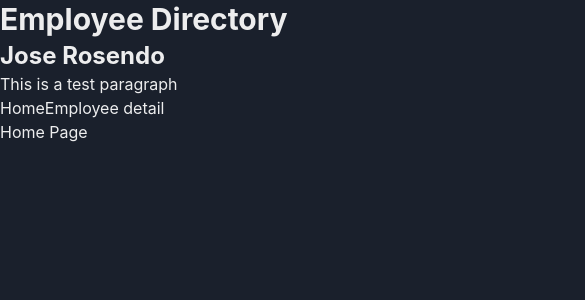
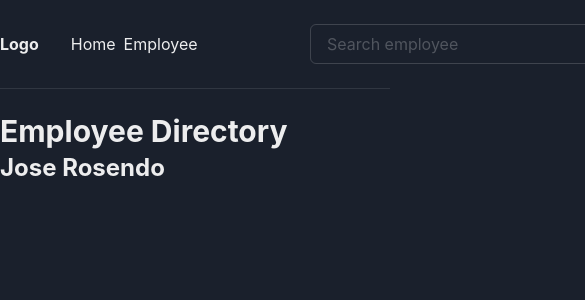
Before and after one commit to JMRBDev/Employees, a React (Create React App) app: page / in a window 390 px wide. Shown: the top 300 px of the page, 585 px wide, since content can reach past the window. Built offline with nearby package versions, Linux system fonts and the light colour scheme.

Commit message:
Base layout implemented including Navbar and some responsive styling

```diff
--- a/src/App.tsx
+++ b/src/App.tsx
@@ -1,22 +1,14 @@
 import React from 'react';
-import { ChakraProvider, Heading, Text, Link } from '@chakra-ui/react';
+import { ChakraProvider } from '@chakra-ui/react';
 import theme from './components/theme';
-import { Route, Routes } from 'react-router-dom';
-import HomePage from './components/pages/homePage';
-import EmployeeDetail from './components/pages/employeeDetail';
+import MainRouter from './components/routing/MainRouter';
+import Layout from './components/layout/index';
 
 const App = () => (
   <ChakraProvider theme={theme}>
-    <Heading as="h1">Employee Directory</Heading>
-    <Heading as="h2" size="lg">Jose Rosendo</Heading>
-    <Text>This is a test paragraph</Text>
-    <Link href='/'>Home</Link>
-    <Link href='/employee-detail'>Employee detail</Link>
-
-    <Routes>
-      <Route path="/" element={<HomePage />} />
-      <Route path="employee-detail" element={<EmployeeDetail />} />
-    </Routes>
+    <Layout>
+      <MainRouter />
+    </Layout>
   </ChakraProvider>
 );
 
--- /dev/null
+++ b/src/components/layout/index.tsx
@@ -0,0 +1,32 @@
+import React from 'react';
+import { Divider, FormControl, HStack, Icon, IconButton, Input, Text, Box, Link } from '@chakra-ui/react';
+
+interface ILayoutProps {
+    children: React.ReactNode;
+};
+
+const Layout = ({ children }: ILayoutProps) => {
+    return (
+        <Box width={{ base: "container.sm", lg: "container.md", xl: "container.xl" }} m="auto">
+            <HStack justify="space-between" py={6}>
+                <HStack spacing={8}>
+                    <Text fontWeight="bold">Logo</Text>
+                    <HStack>
+                        <Link href="/">Home</Link>
+                        <Link href="/employee">Employee</Link>
+                    </HStack>
+                </HStack>
+                <FormControl as={HStack} width="auto">
+                    <Input placeholder="Search employee" />
+                    <IconButton aria-label="Search employee" icon={<Icon />} onClick={() => { }} />
+                </FormControl>
+            </HStack>
+            <Divider position="absolute" left={0} />
+            <Box mt={6}>
+                {children}
+            </Box>
+        </Box>
+    );
+}
+
+export default Layout;
--- a/src/components/pages/employeeDetail/index.tsx
+++ b/src/components/pages/employeePage/index.tsx
@@ -1,7 +1,7 @@
 import React from 'react';
 import { Text } from '@chakra-ui/react';
 
-const EmployeeDetail = () => {
+const EmployeePage = () => {
     return (
         <Text>
             Employee Detail
@@ -9,4 +9,4 @@ const EmployeeDetail = () => {
     );
 }
 
-export default EmployeeDetail;
+export default EmployeePage;
--- a/src/components/pages/homePage/index.tsx
+++ b/src/components/pages/homePage/index.tsx
@@ -1,11 +1,12 @@
 import React from 'react';
-import { Text } from '@chakra-ui/react';
+import { Heading } from '@chakra-ui/react';
 
 const HomePage = () => {
     return (
-        <Text>
-            Home Page
-        </Text>
+        <>
+            <Heading as="h1">Employee Directory</Heading>
+            <Heading as="h2" size="lg">Jose Rosendo</Heading>
+        </>
     );
 }
 
--- /dev/null
+++ b/src/components/routing/MainRouter/index.tsx
@@ -0,0 +1,15 @@
+import React from 'react';
+import { Routes, Route } from 'react-router-dom';
+import HomePage from '../../pages/homePage';
+import EmployeePage from '../../pages/employeePage';
+
+const MainRouter = () => {
+    return (
+        <Routes>
+            <Route path="/" element={<HomePage />} />
+            <Route path="employee" element={<EmployeePage />} />
+        </Routes>
+    );
+}
+
+export default MainRouter;
```
